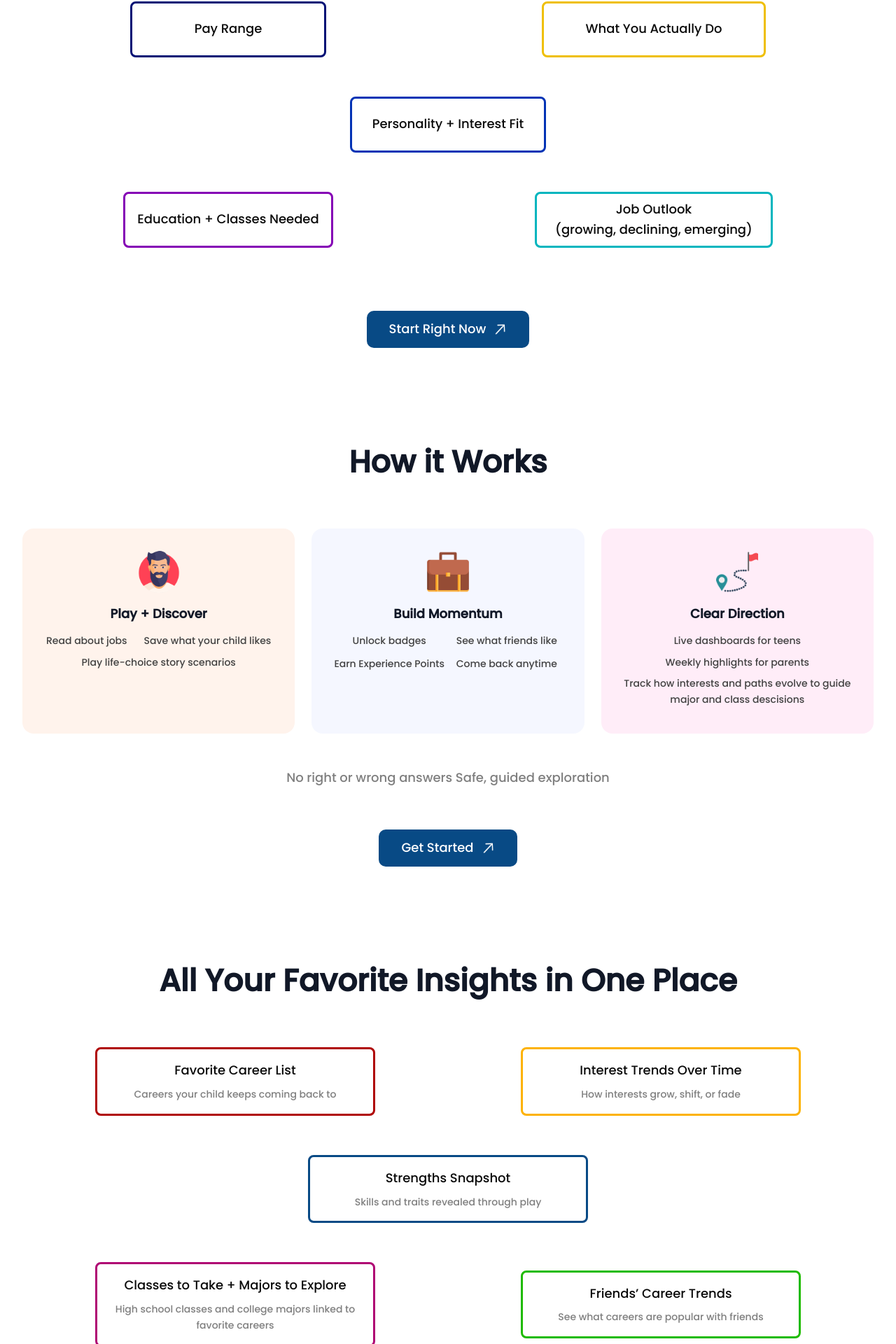
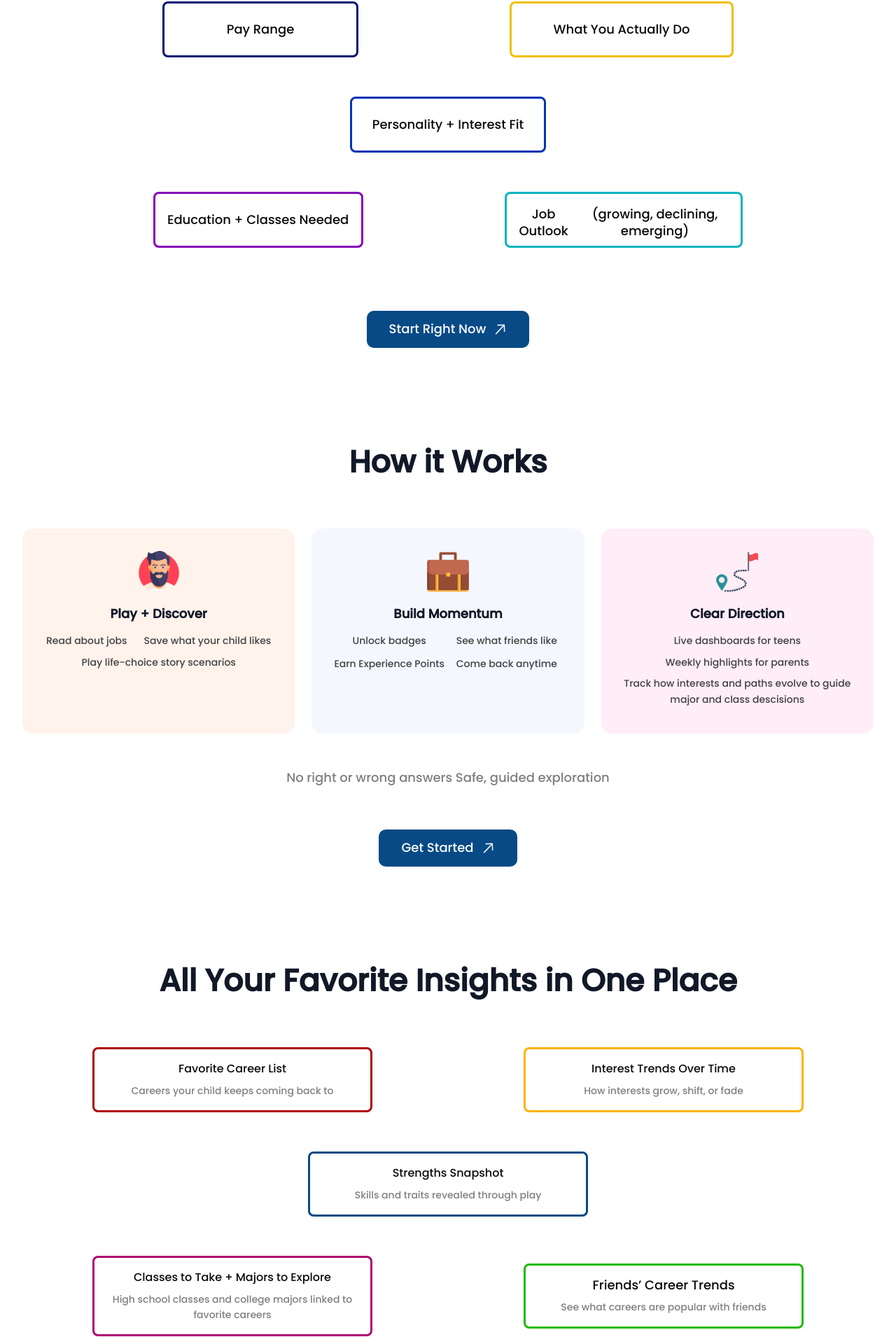
Before and after one commit to Amphidor/future-xp-new, a Next.js app: page / in a window 1280 px wide. Shown: the part 1825-3745 px from the top of the page at 70% size. Built offline with nearby package versions, Linux system fonts and the light colour scheme.

Commit message:
final release code

```diff
--- a/app/api/user/me/route.ts
+++ b/app/api/user/me/route.ts
@@ -1,7 +1,8 @@
 import { NextRequest, NextResponse } from "next/server";
 import { API_BASE_URL } from "@/lib/api";
 
-export const dynamic = "force-dynamic";
+// Static export: return 401 so build succeeds; with output: "export" there is no server – call backend from client.
+export const dynamic = "force-static";
 
 export async function GET(request: NextRequest) {
   const authHeader = request.headers.get("authorization");
--- a/components/frontend/choose-career.tsx
+++ b/components/frontend/choose-career.tsx
@@ -62,7 +62,7 @@ export default function ChooseCareer() {
 
   return (
     <section className="max-w-7xl mx-auto px-4 sm:px-6 lg:px-8 py-12 lg:pt-20">
-      <h2 className="md:leading-[1.15] text-center text-[38px] lg:text-[38px] font-bold text-gray-700 font-semibold !leading-[1.6] mb-[60px]">
+      <h2 className="md:leading-[1.15] text-center text-2xl sm:text-3xl lg:text-[38px] font-bold text-gray-700 font-semibold !leading-[1.6] mb-8 md:mb-[60px]">
         Choosing a Career or Major Shouldn’t Be Confusing
       </h2>
 
@@ -73,12 +73,12 @@ export default function ChooseCareer() {
               <Image src={feature.icon} alt={feature.title} width={60} height={60} />
             </div>
             <h3 className="text-[18px] font-semibold text-gray-900 mb-3">{feature.title}</h3>
-            <p className="text-[#424242] h-[14vh] text-[14px] leading-relaxed text-left">{feature.description}</p>
+            <p className="text-[#424242] min-h-0 md:h-[14vh] text-[14px] leading-relaxed text-left">{feature.description}</p>
           </div>
         ))}
       </div>
 
-      <div className="text-center mt-[90px]">
+      <div className="text-center mt-10 md:mt-[90px]">
         <button className="bg-[#084A85] hover:bg-[#FFAE41] text-white px-8 py-3 rounded-[10px] font-medium transition flex items-center gap-[10px] justify-center m-auto text-[18px]"
           onClick={() => router.push('/#waitlist')}>
           Get Started <img src="/frontend/arrow.png" className="w-[20px]" />
--- a/components/frontend/explore-future.tsx
+++ b/components/frontend/explore-future.tsx
@@ -24,30 +24,29 @@ export default function ExploreFuture() {
               className="
                 text-sm sm:text-base md:text-lg
                 text-[#7f7f7f]
-                mb-[60px]
+                mb-8 md:mb-[60px]
                 leading-relaxed
               "
             >
               Every card offers your child a quick, clear view of a career
             </p>
 
-            <div className="flex justify-evenly items-center mb-14">
-              <h6 className="border-solid border-[3.5px] border-[#001075] rounded-[8px] w-[280px] h-[80px] m-auto flex items-center justify-center text-[18px] font-medium">Pay Range</h6>
-              <h6 className="border-solid border-[3.5px] border-[#EFBF04] rounded-[8px] w-[320px] h-[80px] m-auto flex items-center justify-center text-[18px]  font-medium">What You Actually Do</h6>
+            <div className="flex flex-wrap justify-center gap-3 sm:gap-4 md:justify-evenly items-stretch mb-8 md:mb-14">
+              <h6 className="border-solid border-[3.5px] border-[#001075] rounded-[8px] w-full max-w-[280px] min-h-[72px] md:h-[80px] flex items-center justify-center text-base md:text-[18px] font-medium px-2">Pay Range</h6>
+              <h6 className="border-solid border-[3.5px] border-[#EFBF04] rounded-[8px] w-full max-w-[320px] min-h-[72px] md:h-[80px] flex items-center justify-center text-base md:text-[18px] font-medium px-2">What You Actually Do</h6>
             </div>
 
-            <div className="mb-14">
-              <h6 className="border-solid border-[3.5px] border-[#0033B5] w-[280px] h-[80px] m-auto flex items-center justify-center rounded-[8px] text-[18px] font-medium">Personality + Interest Fit</h6>
+            <div className="mb-8 md:mb-14 flex justify-center">
+              <h6 className="border-solid border-[3.5px] border-[#0033B5] w-full max-w-[280px] min-h-[72px] md:h-[80px] flex items-center justify-center rounded-[8px] text-base md:text-[18px] font-medium px-2">Personality + Interest Fit</h6>
             </div>
 
-            <div className="flex justify-evenly items-center">
-              <h6 className="border-solid border-[3.5px] border-[#8500B5] rounded-[8px] w-[300px]  h-[80px] m-auto flex items-center justify-center text-[18px] font-medium"> Education + Classes Needed</h6>
-              <h6 className="border-solid border-[3.5px] border-[#00B5BE] rounded-[8px] w-[340px]  h-[80px] m-auto pt-[8px] text-[18px] font-medium">Job Outlook <span className="block">
-                (growing, declining, emerging)</span></h6>
+            <div className="flex flex-wrap justify-center gap-3 sm:gap-4 md:justify-evenly items-stretch">
+              <h6 className="border-solid border-[3.5px] border-[#8500B5] rounded-[8px] w-full max-w-[300px] min-h-[72px] md:h-[80px] flex items-center justify-center text-base md:text-[18px] font-medium px-2">Education + Classes Needed</h6>
+              <h6 className="border-solid border-[3.5px] border-[#00B5BE] rounded-[8px] w-full max-w-[340px] min-h-[80px] md:h-[80px] flex items-center justify-center pt-2 md:pt-[8px] text-base md:text-[18px] font-medium px-2">Job Outlook <span className="block">(growing, declining, emerging)</span></h6>
             </div>
 
 
-            <div className="text-center mt-[90px]">
+            <div className="text-center mt-10 md:mt-[90px]">
               <button className="bg-[#084A85] hover:bg-[#FFAE41] text-white px-8 py-3 rounded-[10px] font-medium transition flex items-center gap-[10px] justify-center m-auto text-[18px]"
                 onClick={() => router.push('/#waitlist')}>
                 Start Right Now <img src="/frontend/arrow.png" className="w-[20px]" />
--- a/components/frontend/favourite-insight.tsx
+++ b/components/frontend/favourite-insight.tsx
@@ -16,52 +16,52 @@ export default function FavouriteInsight() {
           {/* Left Content */}
           <div className="w-full text-center lg:text-center">
             <h2
-              className="md:leading-[1.15] mb-[60px] text-3xl md:text-5xl lg:text-[44px] font-bold text-gray-900 !leading-[1.6]"
+              className="md:leading-[1.15] mb-8 md:mb-[60px] text-3xl md:text-5xl lg:text-[44px] font-bold text-gray-900 !leading-[1.6]"
             >All Your Favorite Insights in One Place
             </h2>
 
-            <div className="flex justify-evenly items-center mb-14">
+            <div className="flex flex-col md:flex-row flex-wrap justify-center gap-4 md:justify-evenly items-stretch mb-8 md:mb-14">
 
-              <span className="border-solid border-[3.5px] border-[#AF0202] rounded-[8px] w-[400px] py-4 m-auto">
+              <span className="border-solid border-[3.5px] border-[#AF0202] rounded-[8px] w-full max-w-[400px] mx-auto md:m-auto py-4 px-3">
 
-                <h6 className="text-[18px] font-medium">Favorite Career List</h6>
+                <h6 className="text-base md:text-base md:text-[18px] font-medium">Favorite Career List</h6>
                 <p className="text-[#7f7f7f] text-[14px] leading-relaxed text-center font-medium pt-2">Careers your child keeps coming back to</p>
 
               </span>
 
-              <span className="border-solid border-[3.5px] border-[#FDB201] rounded-[8px] w-[400px] py-4 m-auto">
+              <span className="border-solid border-[3.5px] border-[#FDB201] rounded-[8px] w-full max-w-[400px] mx-auto md:m-auto py-4 px-3">
 
-                <h6 className="text-[18px] font-medium">Interest Trends Over Time</h6>
+                <h6 className="text-base md:text-base md:text-[18px] font-medium">Interest Trends Over Time</h6>
                 <p className="text-[#7f7f7f] text-[14px] leading-relaxed text-center font-medium pt-2">How interests grow, shift, or fade</p>
 
               </span>
 
             </div>
 
-            <div className="m-auto border-solid border-[3.5px] border-[#084A85] w-[400px] py-4 rounded-[8px]">
+            <div className="w-full max-w-[400px] mx-auto border-solid border-[3.5px] border-[#084A85] py-4 rounded-[8px] px-3 mb-8 md:mb-0">
 
               <span className="m-auto">
 
-                <h6 className=" text-[18px] font-medium">Strengths Snapshot</h6>
+                <h6 className="text-base md:text-base md:text-[18px] font-medium">Strengths Snapshot</h6>
                 <p className="text-[#7f7f7f] text-[14px] leading-relaxed text-center font-medium pt-2">Skills and traits revealed through play</p>
 
               </span>
 
             </div>
 
-            <div className="flex justify-evenly items-center mt-14 mb-14">
+            <div className="flex flex-col md:flex-row flex-wrap justify-center gap-4 md:justify-evenly items-stretch mt-8 md:mt-14 mb-8 md:mb-14">
 
-              <span className="border-solid border-[3.5px] border-[#AF0273] rounded-[8px] w-[400px] py-4 m-auto">
+              <span className="border-solid border-[3.5px] border-[#AF0273] rounded-[8px] w-full max-w-[400px] mx-auto md:m-auto py-4 px-3">
 
-                <h6 className="text-[18px] font-medium">Classes to Take + Majors to Explore</h6>
+                <h6 className="text-base md:text-base md:text-[18px] font-medium">Classes to Take + Majors to Explore</h6>
                 <p className="text-[#7f7f7f] text-[14px] leading-relaxed text-center font-medium pt-2">High school classes and college majors linked to
                   favorite careers</p>
 
               </span>
 
-              <span className="border-solid border-[3.5px] border-[#1FBB00] rounded-[8px] w-[400px] py-4 m-auto">
+              <span className="border-solid border-[3.5px] border-[#1FBB00] rounded-[8px] w-full max-w-[400px] mx-auto md:m-auto py-4 px-3">
 
-                <h6 className="text-[18px] font-medium">Friends’ Career Trends</h6>
+                <h6 className="text-base md:text-[18px] font-medium">Friends’ Career Trends</h6>
                 <p className="text-[#7f7f7f] text-[14px] leading-relaxed text-center font-medium pt-2">See what careers are popular with friends
 </p>
 
@@ -69,14 +69,14 @@ export default function FavouriteInsight() {
 
             </div>
 
-            <div className="border-solid border-[3.5px] border-[#0015F6] w-[480px] m-auto rounded-[8px] py-4">
-              <h6 className="text-[18px] font-medium">Progress & Recent Activity</h6>
+            <div className="border-solid border-[3.5px] border-[#0015F6] w-full max-w-[480px] mx-auto rounded-[8px] py-4 px-3">
+              <h6 className="text-base md:text-base md:text-[18px] font-medium">Progress & Recent Activity</h6>
               <p className="text-[#7f7f7f] text-[14px] leading-relaxed text-center font-medium pt-2">Badges, cards swiped, and scenario engagement at a glance
 </p>
             </div>
 
 
-            <div className="text-center mt-[90px]">
+            <div className="text-center mt-10 md:mt-[90px]">
               <button className="bg-[#084A85] hover:bg-[#FFAE41] text-white px-8 py-3 rounded-[10px] font-medium transition flex items-center gap-[10px] justify-center m-auto text-[18px]"
                 onClick={() => router.push('/#waitlist')}>
                 Get Started <img src="/frontend/arrow.png" className="w-[20px]" />
--- a/components/frontend/howitworks.tsx
+++ b/components/frontend/howitworks.tsx
@@ -74,7 +74,7 @@ export default function HowItWorks() {
               <Image src={feature.icon} alt={feature.title} width={60} height={60} />
             </div>
             <h3 className="text-[18px] font-semibold text-gray-900 mb-3">{feature.title}</h3>
-            <p className="text-[#424242] h-[16vh] text-[14px] leading-relaxed text-center">{feature.description}</p>
+            <p className="text-[#424242] min-h-0 md:h-[16vh] text-[14px] leading-relaxed text-center">{feature.description}</p>
           </div>
         ))}
       </div>
--- a/components/frontend/progress-reward.tsx
+++ b/components/frontend/progress-reward.tsx
@@ -30,7 +30,7 @@ export default function ProgressReward() {
 
   return (
     <section className="max-w-7xl mx-auto px-4 sm:px-6 lg:px-8 py-12 lg:pt-20">
-      <h2 className="md:leading-[1.15] text-center text-[38px] lg:text-[38px] font-bold text-gray-700 font-semibold !leading-[1.6] mb-[60px]">
+      <h2 className="md:leading-[1.15] text-center text-2xl sm:text-3xl lg:text-[38px] font-bold text-gray-700 font-semibold !leading-[1.6] mb-8 md:mb-[60px]">
         Progress That Feels Rewarding
       </h2>
 
@@ -48,7 +48,7 @@ export default function ProgressReward() {
         ))}
       </div>
 
-      <div className="text-center mt-[90px]">
+      <div className="text-center mt-10 md:mt-[90px]">
         <button className="bg-[#084A85] hover:bg-[#FFAE41] text-white px-8 py-3 rounded-[10px] font-medium transition flex items-center gap-[10px] justify-center m-auto text-[18px]"
           onClick={() => router.push('/#waitlist')}>
           Let's Start <img src="/frontend/arrow.png" className="w-[20px]" />
--- a/next.config.js
+++ b/next.config.js
@@ -1,7 +1,6 @@
 /** @type {import('next').NextConfig} */
 const nextConfig = {
-  // Do not use output: "export" – app uses API routes (user/me, career_cards, swipeCard, etc.) which need a Node server.
-  // For Amplify: use SSR (Node) or attach a backend; for static hosting, proxy API calls to your backend from the client.
+  output: "export",
   reactStrictMode: true,
   images: { unoptimized: true },
   // AWS Amplify runs Node on the server; ensure compatibility
```
Also changed, not shown: app/globals.css (+15 -2 lines), components/frontend/future-child.tsx (+7 -7 lines), components/frontend/get-in-touch.tsx (+5 -5 lines), components/frontend/why-it-works.tsx (+5 -5 lines).
